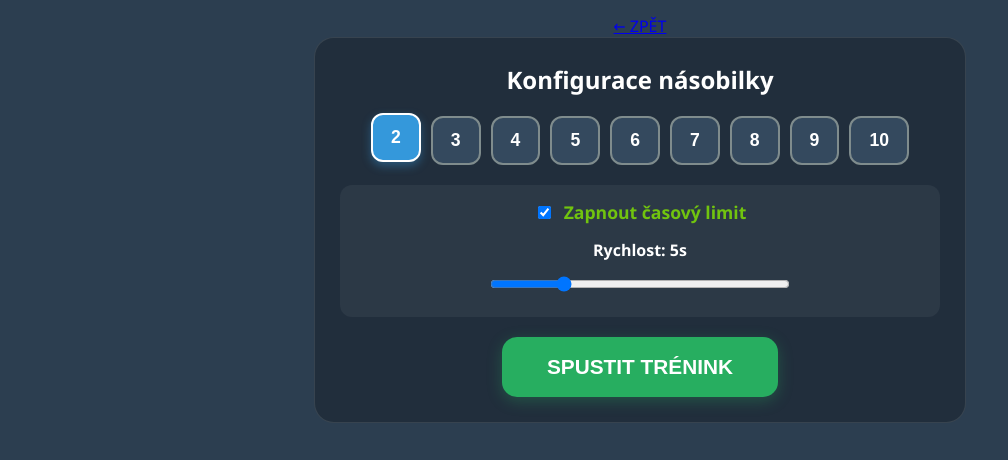
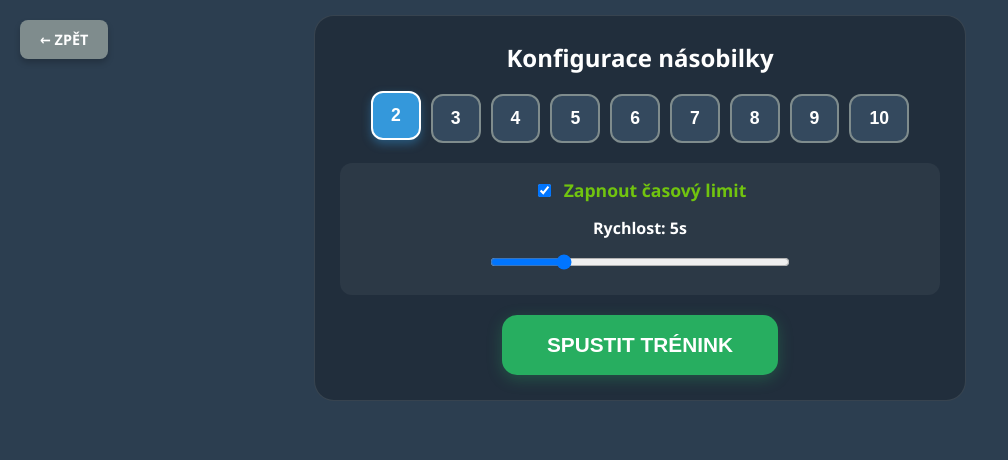
Before and after one commit to MiZik-NV/2.trida, a plain HTML site: page mala_nasobilka2.html in a window 1280 px wide. Shown: the whole page, without its empty margins (0-1008 px from the left). Drawn offline with Linux system fonts and the light colour scheme.

Commit message:
Update styl.css

```diff
--- a/styl.css
+++ b/styl.css
@@ -35,7 +35,36 @@
 		label:hover {
 			color: #ffffff;          /* Text při najetí zbělá */
 		}
+		/* Tlačítko zpět na úvodní stránku */
+		#back-link {
+		    position: absolute;
+		    top: 20px;
+		    left: 20px;
+		    text-decoration: none;
+		    background-color: #7f8c8d; /* Nenápadná šedá */
+		    color: white;
+		    padding: 10px 20px;
+		    border-radius: 8px;
+		    font-weight: bold;
+		    font-size: 0.9rem;
+		    transition: background 0.3s, transform 0.2s;
+		    z-index: 100;
+		    box-shadow: 0 4px 6px rgba(0,0,0,0.2);
+		}
 
+		#back-link:hover {
+		    background-color: #95a5a6;
+		    transform: translateY(-2px);
+		}
+
+		/* Úprava pro mobily, aby tlačítko nezaclánělo */
+		@media (max-width: 600px) {
+		    #back-link {
+		        position: static; /* Na mobilu skočí nad konfiguraci */
+		        display: inline-block;
+		        margin-bottom: 15px;
+		    }
+		}
         /* Nastavení */
         #settings-panel {
             background: rgba(0,0,0,0.25);
```
